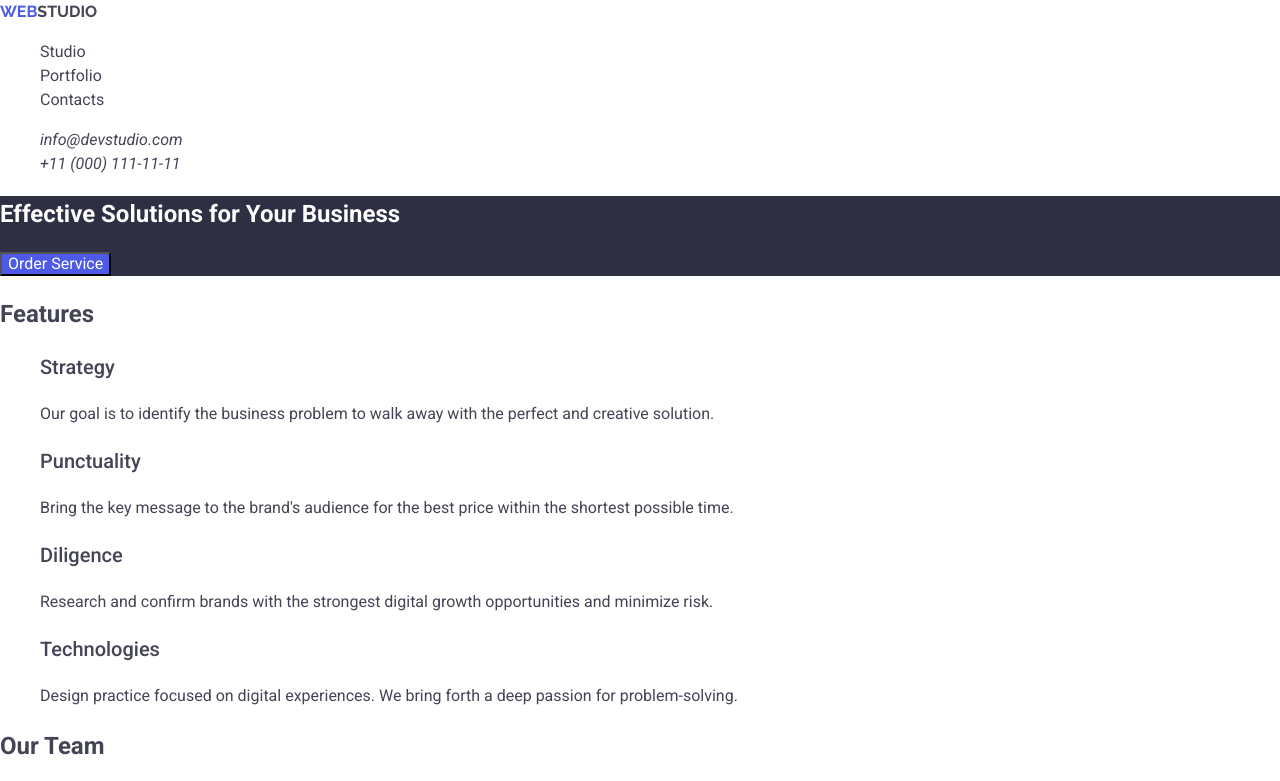
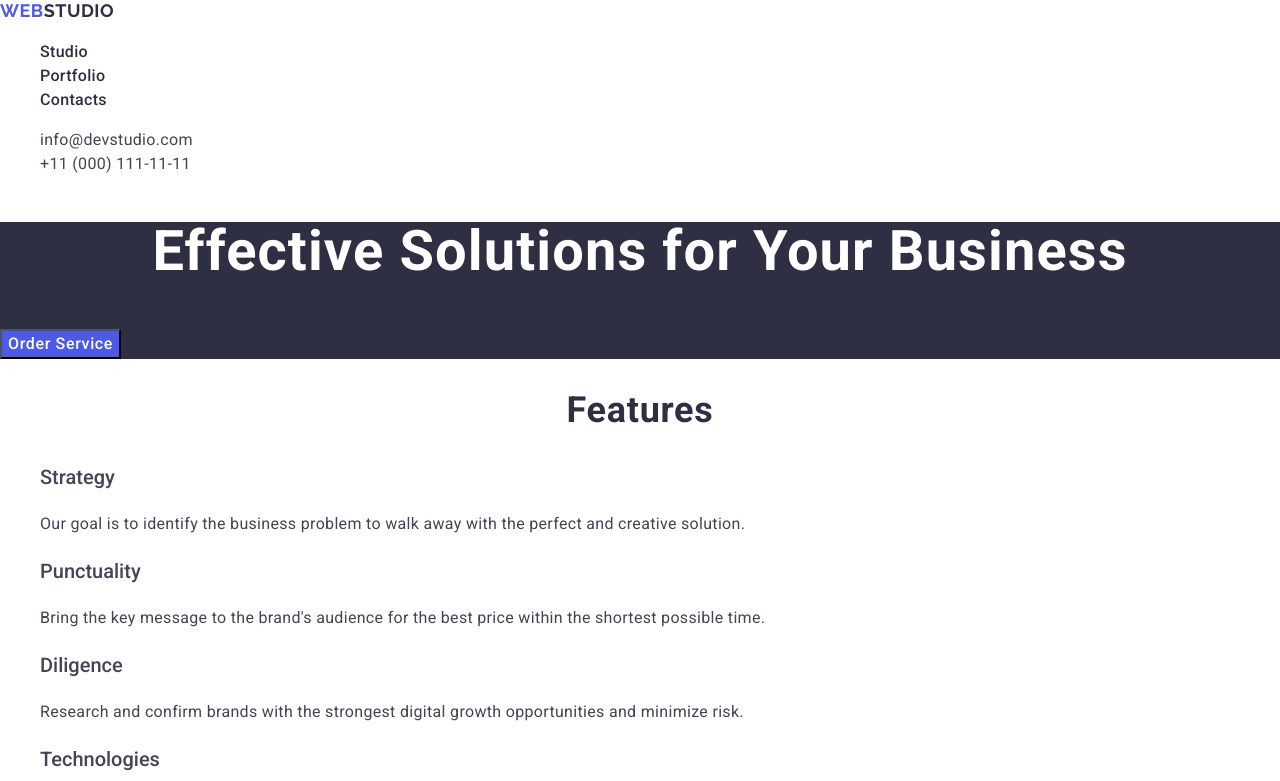
Before and after one commit to dm1trr1y/goit-markup-hw-02, a plain HTML site: page index.html in a window 1280 px wide. Shown: the top 781 px of the page. Drawn offline with nearby package versions, Linux system fonts and the light colour scheme.

Commit message:
Fix issues

```diff
--- a/css/styles.css
+++ b/css/styles.css
@@ -25,21 +25,37 @@ a.logo {
   font-family: "Raleway", sans-serif;
   font-weight: 700;
   text-transform: uppercase;
+  font-size: 18px;
+  line-height: 1.17;
+  letter-spacing: 0.03em;
+  color: #4d5ae5;
 }
 a.logo > span {
-  color: #4d5ae5;
+  color: #2e2f42;
 }
 
 /* navigation */
-.navigation ul li > a:hover {
+.navigation ul li > a.link {
+  font-weight: 500;
+  letter-spacing: 0.02em;
+  color: #2e2f42;
+}
+.navigation ul li > a.link:hover {
   color: #404bbf;
 }
-.navigation ul li > a:active {
+.navigation ul li > a.link:active {
   text-decoration: underline;
 }
 
 /* contacts */
-.contacts li > a:hover {
+.contacts {
+  font-style: normal;
+}
+.contacts li > a.link {
+  letter-spacing: 0.02em;
+}
+.contacts li > a:hover,
+.contacts li > a:focus {
   color: #404bbf;
 }
 
@@ -47,16 +63,48 @@ a.logo > span {
 .hero {
   background-color: #2e2f42;
 }
-.hero h1 {
+.hero .main-title {
   color: #ffffff;
+  font-size: 56px;
+  line-height: 1.07;
+  text-align: center;
+  letter-spacing: 0.02em;
 }
-.hero button {
+.hero .btn {
   color: #ffffff;
   background-color: #4d5ae5;
   cursor: pointer;
+  font-weight: 500;
+  line-height: 1.5;
+  letter-spacing: 0.04em;
 }
-.hero button:hover {
+.hero .btn:hover,
+.hero .btn:focus {
   background-color: #404bbf;
+}
+
+/* features */
+h2.title {
+  line-height: 1.2;
+  font-size: 36px;
+  letter-spacing: 0.02em;
+  color: #2e2f42;
+  text-align: center;
+  text-transform: capitalize;
+}
+.features .text {
+  letter-spacing: 0.02em;
+}
+
+/* team */
+.team {
+  background-color: #f4f4fd;
+}
+.team h2.title {
+  line-height: 1.11;
+}
+.team .text {
+  letter-spacing: 0.02em;
 }
 
 /* footer */
--- a/index.html
+++ b/index.html
@@ -27,17 +27,23 @@
     <!--Header starts-->
     <header>
       <nav class="navigation">
-        <a href="./index.html" class="logo"><span>Web</span>Studio</a>
+        <a href="./index.html" class="logo">Web<span>Studio</span></a>
         <ul>
-          <li><a href="#">Studio</a></li>
-          <li><a href="#">Portfolio</a></li>
-          <li><a href="#">Contacts</a></li>
+          <li><a href="./index.html" class="link">Studio</a></li>
+          <li><a href="" class="link">Portfolio</a></li>
+          <li><a href="" class="link">Contacts</a></li>
         </ul>
       </nav>
       <address class="contacts">
         <ul>
-          <li><a href="mailto:info@devstudio.com">info@devstudio.com</a></li>
-          <li><a href="tel:+110001111111">+11 (000) 111-11-11</a></li>
+          <li>
+            <a href="mailto:info@devstudio.com" class="link"
+              >info@devstudio.com</a
+            >
+          </li>
+          <li>
+            <a href="tel:+110001111111" class="link">+11 (000) 111-11-11</a>
+          </li>
         </ul>
       </address>
     </header>
@@ -47,38 +53,38 @@
     <main>
       <!-- Hero section -->
       <section class="hero">
-        <h1>Effective Solutions for Your Business</h1>
-        <button type="button">Order Service</button>
+        <h1 class="main-title">Effective Solutions for Your Business</h1>
+        <button type="button" class="btn">Order Service</button>
       </section>
 
       <!-- Features section -->
-      <section>
-        <h2>Features</h2>
+      <section class="features">
+        <h2 class="title">Features</h2>
         <ul>
           <li>
             <h3>Strategy</h3>
-            <p>
+            <p class="text">
               Our goal is to identify the business problem to walk away with the
               perfect and creative solution.
             </p>
           </li>
           <li>
             <h3>Punctuality</h3>
-            <p>
+            <p class="text">
               Bring the key message to the brand's audience for the best price
               within the shortest possible time.
             </p>
           </li>
           <li>
             <h3>Diligence</h3>
-            <p>
+            <p class="text">
               Research and confirm brands with the strongest digital growth
               opportunities and minimize risk.
             </p>
           </li>
           <li>
             <h3>Technologies</h3>
-            <p>
+            <p class="text">
               Design practice focused on digital experiences. We bring forth a
               deep passion for problem-solving.
             </p>
@@ -87,8 +93,8 @@
       </section>
 
       <!--Team section (cards)-->
-      <section>
-        <h2>Our Team</h2>
+      <section class="team">
+        <h2 class="title">Our Team</h2>
         <ul>
           <li>
             <img
@@ -98,7 +104,7 @@
               height="260"
             />
             <h3>Mark Guerrero</h3>
-            <p>Product Designer</p>
+            <p class="text">Product Designer</p>
           </li>
           <li>
             <img
@@ -108,7 +114,7 @@
               height="260"
             />
             <h3>Tom Ford</h3>
-            <p>Frontend Developer</p>
+            <p class="text">Frontend Developer</p>
           </li>
           <li>
             <img
@@ -118,7 +124,7 @@
               height="260"
             />
             <h3>Camila Garcia</h3>
-            <p>Marketing</p>
+            <p class="text">Marketing</p>
           </li>
           <li>
             <img
@@ -128,7 +134,7 @@
               height="260"
             />
             <h3>Daniel Wilson</h3>
-            <p>UI Designer</p>
+            <p class="text">UI Designer</p>
           </li>
         </ul>
       </section>
@@ -204,7 +210,7 @@
 
     <!--Footer starts-->
     <footer>
-      <a href="./index.html" class="logo"><span>Web</span>Studio</a>
+      <a href="./index.html" class="logo">Web<span>Studio</span></a>
       <p>
         Increase the flow of customers and sales for your business with digital
         marketing & growth solutions.
```
